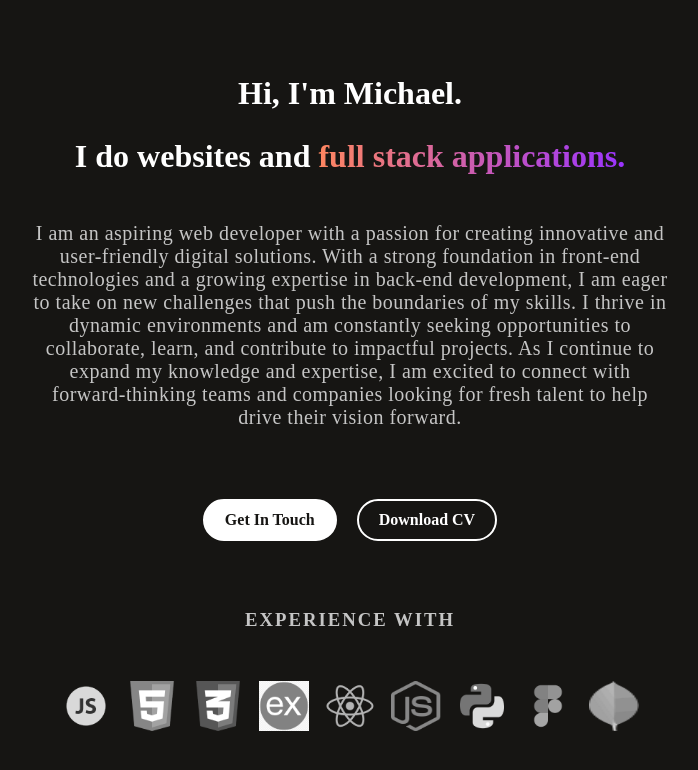
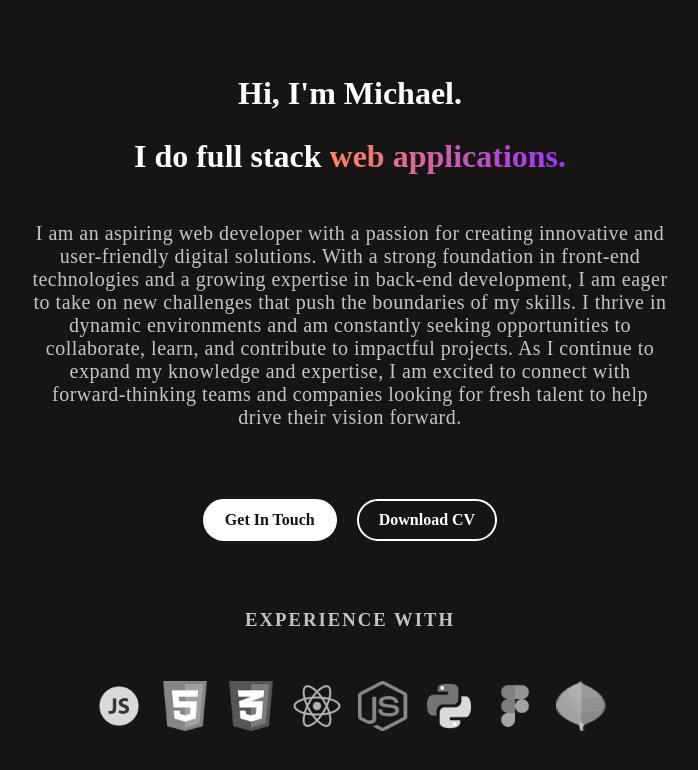
Before and after one commit to MichaelGee76/michael-alexander-gottung.portfolio, a React (Vite) app: page / in a window 1280 px wide. Shown: the part 384-1154 px from the top of the page, without its empty margins (290-988 px from the left). Built offline with nearby package versions, Linux system fonts and the light colour scheme.

Commit message:
links hover gradient

```diff
--- a/src/components/Nav/Nav.css
+++ b/src/components/Nav/Nav.css
@@ -12,7 +12,7 @@ nav {
 }
 
 .logo-image {
-    height: 40px;
+    height: 30px;
 }
 
 ul {
@@ -25,8 +25,13 @@ ul {
 a {
     text-decoration: none;
     color: var(--primary-color);
+    background: none;
+    transition: all 0.3s ease;
 }
 
-svg {
-    fill: var(--primary-color);
+a:hover {
+    background: var(--primary-gradient);
+    -webkit-background-clip: text;
+    -webkit-text-fill-color: transparent;
+    background-clip: text;
 }
--- a/src/pages/Home/Home.css
+++ b/src/pages/Home/Home.css
@@ -87,6 +87,8 @@
     color: var(--background-color);
 }
 
+/* ############# Icons ############### */
+
 .home-experience-headline {
     text-align: center;
     color: var(--secondary-text);
@@ -103,7 +105,23 @@
     gap: 1rem;
     margin-bottom: 50px;
 }
-.home-experience-image-container img {
+
+.icon-wrapper {
+    position: relative;
     width: 50px;
     height: 50px;
+    display: flex;
+    justify-content: center;
+    align-items: center;
+    transition: background 0.3s ease;
 }
+
+.icon-wrapper img {
+    width: 100%;
+    height: 100%;
+    transition: filter 0.3s ease;
+}
+
+.icon-wrapper:hover {
+    background: var(--primary-gradient);
+}
--- a/src/pages/Home/Home.jsx
+++ b/src/pages/Home/Home.jsx
@@ -16,7 +16,6 @@ const icons = [
     { src: jsIcon, alt: "javascript-icon" },
     { src: htmlIcon, alt: "html-icon" },
     { src: cssIcon, alt: "css-icon" },
-    { src: expressIcon, alt: "express-icon" },
     { src: reactIcon, alt: "react-icon" },
     { src: nodeIcon, alt: "node-icon" },
     { src: pythonIcon, alt: "python-icon" },
@@ -37,10 +36,8 @@ const Home = () => {
             <div className="head-line">
                 <h2 className="hero-headline">Hi, I'm Michael.</h2>
                 <h2 className="hero-headline">
-                    I do websites and{" "}
-                    <span className="hero-gradient">
-                        full stack applications.
-                    </span>
+                    I do full stack {""}
+                    <span className="hero-gradient">web applications.</span>
                 </h2>
             </div>
             <div className="home-text">
@@ -75,7 +72,9 @@ const Home = () => {
                 <h3 className="home-experience-headline">Experience With</h3>
                 <div className="home-experience-image-container">
                     {icons.map((icon, index) => (
-                        <img key={index} src={icon.src} alt={icon.alt} />
+                        <div className="icon-wrapper" key={index}>
+                            <img src={icon.src} alt={icon.alt} />
+                        </div>
                     ))}
                 </div>
             </div>
```
